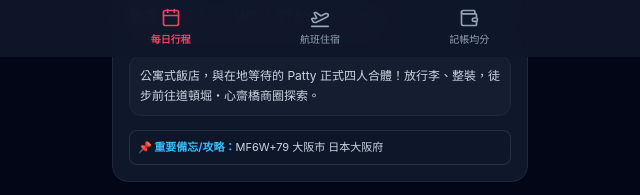
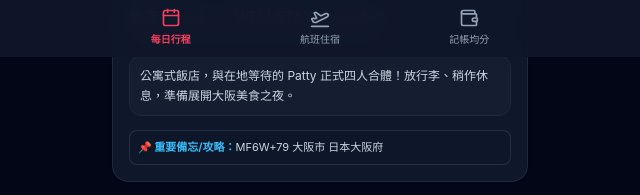
Before and after one commit to rogentsai-hue/Osaka, a plain HTML site: page index.html in a window 1280 px wide. Shown: the part 743-938 px from the top of the page, 320-960 px from the left. Drawn offline with nearby package versions, Linux system fonts and the light colour scheme.

Commit message:
Update index.html

```diff
--- a/index.html
+++ b/index.html
@@ -59,7 +59,7 @@
       </div>
     </div>
     <div class="flex items-center space-x-2">
-      <button onclick="toggleModal('infoModal')" class="p-2 bg-slate-800 hover:bg-slate-700 active:scale-95 text-slate-300 rounded-full transition" title="專案部署說明">
+      <button onclick="toggleModal('infoModal')" class="p-2 bg-slate-800 hover:bg-slate-700 active:scale-95 text-slate-300 rounded-full transition" title="專案說明">
         <i data-lucide="help-circle" class="w-5 h-5"></i>
       </button>
       <span class="px-2.5 py-1 bg-rose-500/20 border border-rose-500/40 text-rose-300 rounded-full text-xs font-semibold">
@@ -328,7 +328,7 @@
   <div id="infoModal" class="fixed inset-0 z-50 bg-black/70 backdrop-blur-sm hidden flex items-center justify-center p-4">
     <div class="bg-slate-900 border border-slate-700 rounded-2xl max-w-sm w-full p-5 space-y-4 shadow-2xl text-xs text-slate-300 max-h-[85vh] overflow-y-auto">
       <div class="flex justify-between items-center border-b border-slate-800 pb-2">
-        <h3 class="font-bold text-white text-sm">💡 行程亮點與動線說明</h3>
+        <h3 class="font-bold text-white text-sm">💡 行程重點與小抄</h3>
         <button onclick="toggleModal('infoModal')" class="text-slate-400 hover:text-white">
           <i data-lucide="x" class="w-5 h-5"></i>
         </button>
@@ -336,21 +336,21 @@
 
       <div class="space-y-3">
         <div>
-          <h4 class="font-bold text-emerald-400 mb-1">📍 10/16 堀江・南船場動線</h4>
+          <h4 class="font-bold text-emerald-400 mb-1">🍵 OBRA 抹茶 (難波站前)</h4>
           <p class="text-slate-400 leading-relaxed">
-            下午在橘子街逛潮流選品，接著漫步到茶館 wad 喝抹茶吃和菓子，傍晚直達難波 Walk 居酒屋 Sashisu，全程皆在同一生活圈步行即可！
+            位於 JR 難波站前 APA 飯店內，營業至夜間（23:00），以多種濃度手沖抹茶拿鐵與可麗露聞名，是絕佳宵夜飲品！
           </p>
         </div>
         <div>
-          <h4 class="font-bold text-rose-400 mb-1">👘 10/17 浴衣花火日輕裝上陣</h4>
+          <h4 class="font-bold text-rose-400 mb-1">🍸 梅田酒吧推薦：Bar K</h4>
           <p class="text-slate-400 leading-relaxed">
-            梅田百貨逛街移至週日，今天專注於：可樂餅、特色咖啡館、浴衣妝髮、淀川花火！散場後店家多已打烊，記得加購<strong>「隔日歸還」</strong>。
+            北新地傳奇日式酒吧、Tabelog 百名店！調酒細膩優雅，居酒屋吃完步行即可抵達。
           </p>
         </div>
         <div>
-          <h4 class="font-bold text-sky-400 mb-1">🛍️ 10/18 梅田百貨集中買齊</h4>
+          <h4 class="font-bold text-sky-400 mb-1">🍜 牡蠣拉麵 next shikaku</h4>
           <p class="text-slate-400 leading-relaxed">
-            下午專門留給梅田商圈，一次買好「育てるタオル (阪急8F)」與「LE TALON (LUCUA 3F)」，直接在百貨統一退稅！
+            難波知名拉麵店，以光影藝術裝潢與 100% 牡蠣鮮濃白湯出名，麵條吸汁極佳！
           </p>
         </div>
       </div>
@@ -383,17 +383,33 @@
             title: "飯店 Check-in: WELLSTAY Cocochill",
             address: "3 Chome-2-14 Motomachi, Naniwa Ward, Osaka",
             navQuery: "3 Chome-2-14 Motomachi, Naniwa Ward, Osaka, 556-0016",
-            story: "公寓式飯店，與在地等待的 Patty 正式四人合體！放行李、整裝，徒步前往道頓堀・心齋橋商圈探索。",
+            story: "公寓式飯店，與在地等待的 Patty 正式四人合體！放行李、稍作休息，準備展開大阪美食之夜。",
             tags: { reserve: "MF6W+79 大阪市 日本大阪府" }
           },
           {
             type: "food",
             time: "18:30",
-            title: "心齋橋・道頓堀 漫步與歡迎晚餐",
-            address: "道頓堀, Chuo Ward, Osaka",
-            navQuery: "Dotonbori, Osaka",
-            story: "四人合體第一晚！在熱鬧非凡的道頓堀巨型招牌下拍照留念，品嚐元祖大阪燒、章魚燒或拉麵，感受關西滿滿的熱情活力。",
-            tags: { food: "道頓堀美津的大阪燒、本家大章魚燒、千房" }
+            title: "晚餐：精選和牛燒肉 (待定)",
+            address: "心齋橋 / 難波周邊燒肉",
+            navQuery: "Yakiniku Namba Osaka",
+            story: "四人合體的第一餐！大口享受油花均勻的黑毛和牛、鹽烤牛舌與生啤酒，慶祝大阪花火之旅順利開拔！",
+            tags: {
+              food: "厚切特上牛舌、特選牛五花、橫膈膜",
+              menu: "備選名單：板前燒肉一斗、燒肉力丸、空 鶴橋燒肉"
+            }
+          },
+          {
+            type: "food",
+            time: "21:00",
+            title: "OBRA 抹茶 (夜間抹茶・開到23:00)",
+            address: "日本大阪市浪速区湊町1丁目2-13 (APA Hotel難波站前 1F)",
+            navQuery: "OBRA cafe 湊町 大阪",
+            story: "【深夜抹茶控天堂】距離飯店步行僅數分鐘！由人氣網紅永田智也創立的質感手沖抹茶店。主打不同濃度的宇治抹茶（祝、瑞雲、和乃）與甘苦醇厚的抹茶拿鐵，宵夜來一杯超療癒！",
+            tags: {
+              food: "特濃宇治手沖抹茶、和乃抹茶拿鐵、草莓抹茶牛奶",
+              menu: "現烤抹茶可麗露 (兩顆¥600)",
+              reserve: "營業時間至 23:00，吃完燒肉散步過來喝正好"
+            }
           }
         ]
       },
@@ -402,56 +418,61 @@
         weather: { temp: "21°C", text: "秋高氣爽", rain: "0%", icon: "sun" },
         items: [
           {
+            type: "food",
+            time: "10:30",
+            title: "名物排隊美食：中村屋可樂餅",
+            address: "日本〒530-0041 Osaka, Kita Ward, Tenjinbashi, 2 Chome−3−21",
+            navQuery: "中村屋 コロッケ 大阪 天神橋",
+            story: "【大阪傳奇炸物】日本藝人濱田雅功激推的元祖可樂餅！剛起鍋外皮金黃酥脆，內餡洋蔥與馬鈴薯甘甜綿密，一吃就驚豔！",
+            tags: {
+              food: "現炸牛肉馬鈴薯可樂餅 (コロッケ ¥100)、炸肉餅",
+              reserve: "天神橋筋2丁目，週日公休所以週五吃正好！"
+            }
+          },
+          {
             type: "spot",
-            time: "10:30",
-            title: "中之島水岸散策 / 大阪城公園",
+            time: "11:30",
+            title: "中之島水岸散策 ＆ 文青咖啡",
             address: "Nakanoshima, Kita Ward, Osaka",
             navQuery: "Nakanoshima Park, Osaka",
-            story: "早晨感受秋季微風，可在中之島的河岸咖啡廳放空，欣賞安藤忠雄設計的童書森林建築與美麗紅葉初轉色。",
-            tags: { menu: "河畔手沖咖啡、現烤牛角可頌" }
+            story: "在中之島公園與水岸旁漫步，享受秋天舒適涼風。欣賞安藤忠雄建築與中央公會堂的紅磚復古美感。",
+            tags: { menu: "水岸露天咖啡、法式手作可麗露" }
           },
           {
             type: "spot",
             time: "14:00",
-            title: "橘子街 (Orange Street / 堀江) 潮流古著選品巡禮",
-            address: "Minamihorie, Nishi Ward, Osaka",
-            navQuery: "Orange Street Osaka, Minamihorie",
-            story: "【好逛又好拍】大阪最受年輕人喜愛的潮流街區！兩旁林立著日本設計師品牌服飾、質感家具道具店與中古古著店，街景極具文青氣息。",
-            tags: { souvenir: "日系獨立香氛、生活道具、設計選品、潮流Tee" }
-          },
-          {
-            type: "spot",
-            time: "16:00",
-            title: "茶館 wad (wad omotenashi cafe) 喝抹茶品茶點",
-            address: "日本〒542-0081 Osaka, Chuo Ward, Minamisenba, 4 Chome−9−3 東新ビル 2F",
-            navQuery: "Osaka, Chuo Ward, Minamisenba, 4 Chome−9−3 東新ビル 2F",
-            story: "【在居酒屋前品茗放鬆】從橘子街散步過來只要10分鐘！以「侘寂」美學與傳統金繼（金継ぎ）聞名的沉靜茶館。在簡約雅緻的空間裡品嚐職人手刷抹茶與和菓子，享受寧靜午後。",
+            title: "梅田商圈採買：育てるタオル (阪急) ＆ LE TALON (LUCUA)",
+            address: "梅田站直通 阪急うめだ本店 ＆ LUCUA OSAKA",
+            navQuery: "Hankyu Umeda Main Store, Osaka",
+            story: "直奔梅田核心百貨！先在阪急8F購入越洗越蓬鬆柔軟的「育てるタオル」毛巾，再至LUCUA 3F選購專為亞洲人設計的「LE TALON」優雅女鞋。",
             tags: {
-              food: "宇治濃抹茶、冷萃焙茶",
-              menu: "季節上生菓子、現烤日式糰子 (お団子)",
-              souvenir: "原葉日本茶包、職人手作陶藝杯"
+              souvenir: "育てるタオル feel 圓筒禮盒毛巾、LE TALON 舒適軟皮革鞋款",
+              reserve: "記得攜帶護照於各百貨退稅櫃台辦理外國人退稅"
             }
           },
           {
             type: "food",
             time: "17:30",
-            title: "超人氣排隊居酒屋：Sushi Sakaba Sashisu (難波Walk店)",
+            title: "人氣居酒屋：Sushi Sakaba Sashisu",
             address: "日本〒542-0074 Osaka, Chuo Ward, Sennichimae, 1 Chome 虹の街5-11 なんばウォーク3番街南通り",
             navQuery: "Sushi Sakaba Sashisu Namba Walk",
-            story: "【就在附近！喝完茶步行即達】大阪話題度最高的爆料壽司居酒屋！海鮮食材新鮮、視覺震撼且價格親民。建議傍晚 17:30 抵達搶先進場免受排隊之苦。",
+            story: "【排隊超值壽司居酒屋】視覺效果滿分、鮮度破表的現代壽司居酒屋！搶在傍晚入場享受招牌滿溢鮪魚卷與甜蝦握壽司。",
             tags: {
               food: "溢れ鮪魚鐵火卷 (トロ鉄火巻)、エビ7 (7隻甜蝦握壽司)",
-              menu: "炙燒鮭魚腹握壽司、海老紫蘇天婦羅、角High威士忌"
+              menu: "炙燒鮭魚腹握壽司、海老紫蘇天婦羅、角High"
             }
           },
           {
-            type: "spot",
+            type: "food",
             time: "20:30",
-            title: "難波地下街 & Bic Camera / 唐吉訶德 採買補給",
-            address: "Sennichimae, Chuo Ward, Osaka",
-            navQuery: "Bic Camera Namba, Osaka",
-            story: "居酒屋吃飽後，就近採買明天花火節的必需品：濕紙巾、野餐小零食、行動電源與飲料。",
-            tags: { souvenir: "日本藥妝、防蚊貼、保溫瓶" }
+            title: "🍸 梅田/北新地酒吧推薦：Bar K",
+            address: "大阪府大阪市北区曽根崎新地1-3-3 好陽ビル B1F",
+            navQuery: "Bar K Sonezakishinchi Osaka",
+            story: "【Tabelog 頂級百名酒吧】大阪北新地殿堂級經典酒吧！以極致細膩的日式調酒手法、冰塊工藝與沉穩高雅的氛圍著稱。若想看夜景亦推薦 The Ritz-Carlton 5F『The Bar』。",
+            tags: {
+              menu: "經典 Gimlet (琴吉利)、季節鮮果特調、日威單杯",
+              reserve: "氛圍靜謐迷人，居酒屋後小酌首選"
+            }
           }
         ]
       },
@@ -461,48 +482,36 @@
         items: [
           {
             type: "food",
-            time: "10:30",
-            title: "早午餐名物：中村屋可樂餅 (天神橋筋2丁目)",
-            address: "日本〒530-0041 Osaka, Kita Ward, Tenjinbashi, 2 Chome−3−21",
-            navQuery: "中村屋 コロッケ 大阪 天神橋",
-            story: "【大阪傳奇排隊炸物】藝人濱田雅功的最愛！金黃香脆的外皮，包覆著甘甜熱騰騰的洋蔥牛肉馬鈴薯餡。在天神橋筋商店街吃可樂餅、參拜大阪天滿宮，享受悠閒週六早晨。",
+            time: "11:30",
+            title: "午餐：正統日式壽喜燒 (現場排隊)",
+            address: "心齋橋 / 難波周邊壽喜燒老舖",
+            navQuery: "Sukiyaki Namba Osaka",
+            story: "【大啖頂級牛肉】中午現場排隊享用關西風壽喜燒！以牛油熱鍋、撒上砂糖倒入醬油煎烤頂級和牛，裹上金黃生蛋液入口即化。",
             tags: {
-              food: "現炸牛肉馬鈴薯可樂餅 (コロッケ ¥100)、炸牛肉餅 (ミンチカツ)",
-              reserve: "⚠️ 注意：中村屋週日公休、週六僅營業至16:00！今天吃正好"
-            }
-          },
-          {
-            type: "spot",
-            time: "12:30",
-            title: "留空放鬆：周邊人氣特色咖啡館慢活",
-            address: "天滿・中崎町 或 浴衣店周邊特色咖啡店",
-            navQuery: "Nakazakicho Cafe, Osaka",
-            story: "【行程留空・悠閒喝咖啡】將梅田逛街移開後，午間完全沒有趕行程的壓力！找一間文青復古的特色咖啡館，點杯手沖單品與戚風蛋糕，四個人愜意聊天、為下午換浴衣蓄積體力。",
-            tags: {
-              menu: "手沖單品咖啡、巴斯克乳酪蛋糕、昭和布丁",
-              reserve: "愜意彈性時段，可自由發掘周邊巷弄小店"
+              food: "特選和牛壽喜燒套餐、大蔥、烤豆腐、蒟蒻絲",
+              menu: "推薦名單：はり重 (Hariju 道頓堀老舖) 或 本格すき焼き"
             }
           },
           {
             type: "spot",
             time: "14:30",
             title: "👘 浴衣租借換裝 ＆ 店家專業妝髮造型",
-            address: "預約店家待定 (推薦：梅田或心齋橋周邊和服店)",
+            address: "預約店家待定 (推薦心齋橋或梅田周邊和服店)",
             navQuery: "Kimono Rental Osaka",
-            story: "【花火節重頭戲前置】四人換上日本傳統夏日浴衣！女孩由店家專業造型師精心盤髮與搭配髮飾，男生穿上俐落浴衣與木屐，變身道地花火節造型！",
+            story: "【花火節變身】四人換上日本傳統夏日浴衣！女孩由專業髮型師精心盤髮、戴上花飾，男生著俐落浴衣與木屐，準備拍出奇蹟美照！",
             tags: {
-              reserve: "重要：散場已晚，預約時請務必加購『隔日歸還 (翌日返却)』服務！",
-              menu: "小貼士：木屐走久易磨腳，包包內可悄悄備一雙平底休閒鞋"
+              reserve: "重要：散場已晚，預約時務必加購『隔日歸還 (翌日返却)』！",
+              menu: "小技巧：可在隨身包包內備一雙平底便鞋避免木屐磨腳"
             }
           },
           {
             type: "transport",
             time: "17:00",
-            title: "準時出發前往會場！(避開管制人潮)",
+            title: "準時出發前往會場！(避開百萬人潮管制)",
             address: "淀川河川敷 十三會場 (e+エリア)",
             navQuery: "Juso Station, Osaka",
-            story: "【17:00 準時出發】身著浴衣搭乘阪急電鐵前往『十三站』或JR『塚本站』。人潮極多，提早於 17:30~18:00 前抵達河川敷，順利入座 e+シート。",
-            tags: { reserve: "攜帶清單：花火門票憑證、野餐坐墊、保暖披肩/外套、濕紙巾" }
+            story: "【17:00 準時搭車出發】身著浴衣搭車前往『十三站』或JR『塚本站』。提早於 17:30~18:00 前進場入座 e+シート，避開最擁擠時段。",
+            tags: { reserve: "攜帶清單：花火門票憑證、野餐坐墊、保暖披肩、濕紙巾" }
           },
           {
             type: "spot",
@@ -510,11 +519,20 @@
             title: "第38回 なにわ淀川花火大会 (震撼開演！)",
             address: "淀川河川敷 十三会場 (e+エリア)",
             navQuery: "Yodogawa Riverside Park, Osaka",
-            story: "【4人合照最高峰】身穿浴衣、手拿啤酒，在專屬 e+シート 座席仰望全日本最頂級的水上連發花火與巨型金黃瀑布，感動一生難忘！",
+            story: "【本次旅行核心】身穿浴衣、手拿啤酒，在 e+シート 專屬座席仰望全日本最頂級的水上連發花火與巨型瀑布，感動一生難忘！",
             tags: {
-              reserve: "票券：e+シート 4枚 (已付款 ¥31,320)",
-              menu: "散場秘訣：散場不要擠十三站，順著人潮往西走至『塚本站』或步行至『西中島南方站』避開人潮"
+              reserve: "票券代號：e+シート 4枚 (已付款 ¥31,320)",
+              menu: "散場秘訣：向西步行往『塚本站』或步行至『西中島南方站』避開人潮"
             }
+          },
+          {
+            type: "spot",
+            time: "21:00",
+            title: "夜間時段：待定 (宵夜/慶功彈性安排)",
+            address: "難波周邊深夜食堂",
+            navQuery: "Dotonbori Late Night Food",
+            story: "散場返回難波後，依體力彈性安排深夜拉麵、串炸或便利商店買啤酒零食回飯店大客廳開花火慶功派對！",
+            tags: { menu: "熱呼呼關東煮、章魚燒宵夜、罐裝沙瓦" }
           }
         ]
       },
@@ -524,34 +542,58 @@
         items: [
           {
             type: "spot",
-            time: "10:30",
-            title: "歸還浴衣 ＆ 黑門市場/木津市場 海鮮早午餐",
+            time: "10:00",
+            title: "順路歸還浴衣 ＆ 黑門市場海鮮巡禮",
             address: "2 Chome-4-1 Nipponbashi, Chuo Ward, Osaka",
             navQuery: "Kuromon Ichiba Market, Osaka",
-            story: "早上先將昨日租借的浴衣歸還店家。接著前往黑門市場享受炭烤扇貝、現剖海膽與神戶牛串燒，犒賞昨夜看花火的雙腿！",
-            tags: { food: "現開生海膽、現切黑鮪魚大腹刺身、炭烤大明蝦" }
+            story: "先至店家歸還昨日浴衣，隨後漫步至黑門市場！大口品嚐現剖生海膽、現烤活扇貝、帝王蟹腳與神戶牛串燒。",
+            tags: { food: "現開活生蠔、黑鮪魚大腹刺身、炭烤大明蝦" }
+          },
+          {
+            type: "food",
+            time: "12:00",
+            title: "午餐：next shikaku 牡蠣拉麵 (光影拉麵名店)",
+            address: "大阪市中央区難波千日前9-12 (難波站旁)",
+            navQuery: "next shikaku 難波",
+            story: "【難波話題拉麵店】拉麵名店「〇de▲」的姊妹店！宛如進入 teamLab 沉浸光影藝術空間。以大量牡蠣、雞與豚骨熬煮的濃醇牡蠣白湯，每一口都鮮美無比！",
+            tags: {
+              food: "牡蠣白湯拉麵 (coeru)、100%牡蠣清湯 (ikasu)、牡蠣沾麵",
+              menu: "炙燒肉壽司 (必點配菜！)"
+            }
           },
           {
             type: "spot",
-            time: "13:30",
-            title: "梅田百貨採購：育てるタオル (阪急8F) ＆ LE TALON (LUCUA 3F)",
-            address: "阪急うめだ本店 ＆ LUCUA OSAKA (梅田站直通)",
-            navQuery: "Hankyu Umeda Main Store, Osaka",
-            story: "【改至週日專心採買】下午搭車前往梅田，採購清單一次搞定！先到阪急百貨8F買越洗越蓬鬆的「育てるタオル」經典圓筒毛巾，再步行3分鐘至LUCUA 3F挑選日本女生激推的「LE TALON」好穿女鞋。",
+            time: "14:00",
+            title: "橘子街 (Orange Street / 堀江) 潮流散策",
+            address: "Minamihorie, Nishi Ward, Osaka",
+            navQuery: "Orange Street Osaka, Minamihorie",
+            story: "大阪指標性街頭潮流與文青古著街區！街道舒適悠閒，匯聚 Supreme、BAPE、精緻生活選品店與美式中古服飾店。",
+            tags: { souvenir: "獨立香氛道具、生活選品雜貨、日牌服飾" }
+          },
+          {
+            type: "food",
+            time: "16:00",
+            title: "特濃巧克力牛奶：Melt Chocolate (心齋橋/南船場)",
+            address: "大阪府大阪市中央区南船場4丁目7-22 船場NSビル1F",
+            navQuery: "Melt Chocolate 南船場 大阪",
+            story: "【IG爆紅甜點】隱身南船場的黑白極簡巧克力專門店！最吸睛的是在濃醇熱巧克力牛奶上方「現刨厚厚一層巧克力磚」，香濃醇厚不甜膩！",
             tags: {
-              souvenir: "育てるタオル feel 圓筒禮盒毛巾、LE TALON 舒適軟皮革低跟樂福鞋 / 瑪莉珍鞋",
-              menu: "LE TALON 必看：GRISE 系列防潑水晴雨兩用平底鞋",
-              reserve: "記得攜帶護照至阪急 B1 及 LUCUA 退稅櫃台辦理外國人退稅"
+              food: "現刨現切特濃巧克力牛奶 (熱/冰)、巧克力霜淇淋",
+              reserve: "離下一站茶館 wad 僅步行2分鐘！"
             }
           },
           {
-            type: "food",
-            time: "18:30",
-            title: "心滿意足燒肉慶功夜 (國產黑毛和牛)",
-            address: "Namba, Osaka",
-            navQuery: "Yakiniku Namba, Osaka",
-            story: "最後一晚！四人共同舉杯慶祝花火節圓滿成功。享受油花分布均勻的炭火黑毛和牛燒肉與盛岡冷麵，為旅行畫下完美句點。",
-            tags: { menu: "蔥花鹽烤特上牛舌、橫膈膜、生牛肉拌生蛋黃" }
+            type: "spot",
+            time: "17:00",
+            title: "茶館 wad (wad omotenashi cafe) 品茶放鬆",
+            address: "日本〒542-0081 Osaka, Chuo Ward, Minamisenba, 4 Chome−9−3 東新ビル 2F",
+            navQuery: "Osaka, Chuo Ward, Minamisenba, 4 Chome−9−3 東新ビル 2F",
+            story: "【極致侘寂美學】隱身南船場2樓的職人茶館。店內推崇傳統「金繼」陶藝，在此安靜品嚐手刷抹茶、冷萃焙茶與精緻和菓子，為今日畫下優雅句點。",
+            tags: {
+              food: "宇治濃抹茶、冷萃焙茶",
+              menu: "季節上生菓子、現烤糰子 (お団子)",
+              souvenir: "原葉日本茶包、職人手作陶藝杯"
+            }
           }
         ]
       },
```
